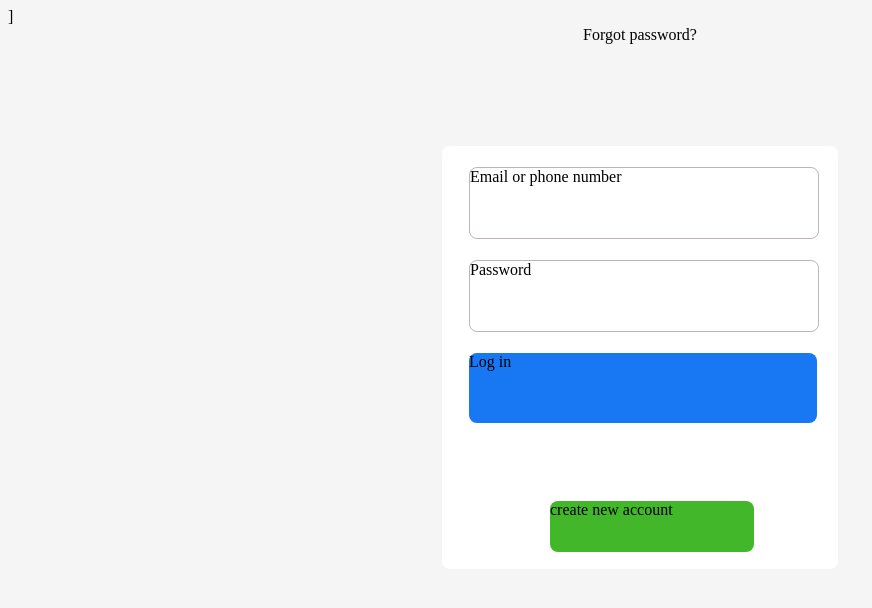
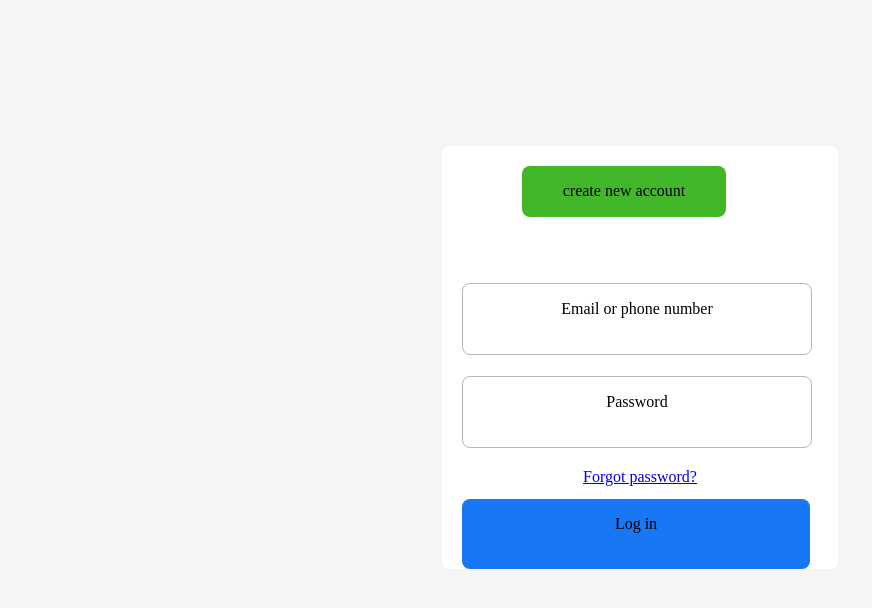
Before and after one commit to iraklikupatadze1/Firstproject, a plain HTML site: page task17/index.html in a window 1280 px wide. Shown: the whole page, without its empty margins (0-872 px from the left). Drawn offline with Linux system fonts and the light colour scheme.

Commit message:
Add files via upload

```diff
--- a/task17/index.html
+++ b/task17/index.html
@@ -7,25 +7,65 @@
     <link rel="stylesheet" href="style.css">
 </head>
 <body>
-   <div class="main"> </div>
+   <div class="main">
 
-      <div class="email">  Email or phone number </div>
+      <div class="email">
+        <p>
+            Email or phone number
+        </p>
+        </div>
 
 
-         <div class="password"> Password </div>
+         <div class="password">
+            <p>
+            Password
+           </p>
+           </div>
 
-             <div class="login"> Log in </div>]
+             <div class="login">
+                <p>
+
+                Log in
+            </p>
+            </div>
 
 
-                <center>
-                    Forgot password?
-                </center>
+               <br>
+               <br>
+               <br>
+               <br>
+               <br>
+               <br>
+               <br>
+               <br>
+               <br>
+               <br>
+               <br>
+               <br>
+               <br>
+               <br>
+               <br>
+               <br>
+               <br>
+
+
+                   <p>
+                    <a href="https://www.figma.com/">
+                        Forgot password?
+                    </a>
+
+                </p>
 
 
 
 
-                <div class="newaccount"> create new account </div>
 
+                <div class="newaccount">
+                    <p>
+                     create new account
+                    </p>
+
+                    </div>
 
 
 
--- a/task17/style.css
+++ b/task17/style.css
@@ -9,6 +9,7 @@ body {
     top: 146px;
     background: #FFFFFF;
     border-radius: 8px;
+    text-align: center;
 
 }
 
@@ -16,40 +17,44 @@ body {
     position: absolute;
     width: 348px;
     height: 70px;
-    left: 469px;
-    top: 167px;
+    left: 20px;
+    top: 137px;
     background: #FFFFFF;
     border: 1px solid #BDB5B5;
     border-radius: 8px;
+    text-align: center;
 }
 .password {
     position: absolute;
     width: 348px;
     height: 70px;
-    left: 469px;
-    top: 260px;
+    left: 20px;
+    top: 230px;
     background: #FFFFFF;
     border: 1px solid #BDB5B5;
     border-radius: 8px;
+    text-align: center;
 
 }
 .login {
     position: absolute;
     width: 348px;
     height: 70px;
-    left: 469px;
+    left: 20px;
     top: 353px;
     background: #1877F2;
     border-radius: 8px;
+    text-align: center;
 
 }
 .newaccount {
     position: absolute;
     width: 204px;
     height: 51px;
-    left: 550px;
-    top: 501px;
+    left: 80px;
+    top: 20px;
     background: #42B72A;
     border-radius: 8px;
+    text-align: center;
 
 }
```
